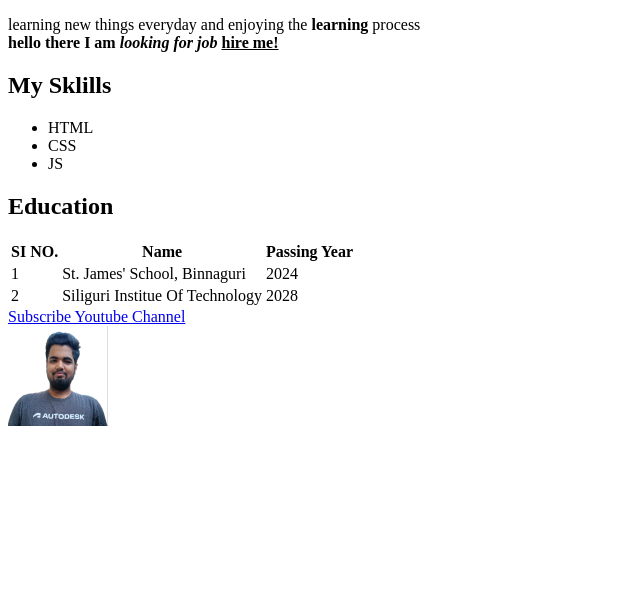
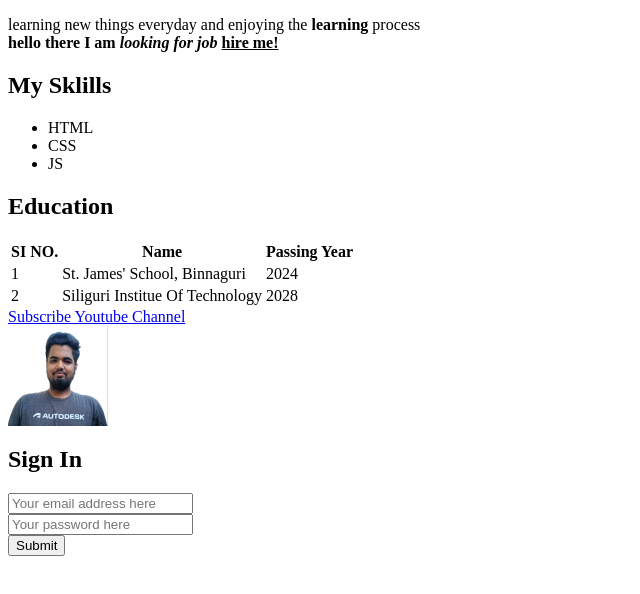
Before and after one commit to ShahbazCoder1/Web-Development-for-Beginners, a plain HTML site: page html/index.html in a window 1280 px wide. Shown: the part 86-680 px from the top of the page, without its empty margins (0-640 px from the left). Drawn offline with Linux system fonts and the light colour scheme.

Commit message:
Html Tags learning in progress

```diff
--- a/html/index.html
+++ b/html/index.html
@@ -55,8 +55,17 @@
 
 
     <a href="https://youtube.com/@roboatticLab" target="_blank">Subscribe Youtube Channel</a>
+    <br />
+    <img src="./Shahbaz.png" width="100px" alt="This is Shahbaz Photo" />
+
+    <h2>Sign In</h2>
+    <div>
+        <input type="text" placeholder="Your email address here" />
         <br/>
-      <img src="./Shahbaz.png" width="100px" alt="This is Shahbaz Photo"/>
+        <input type="password" placeholder="Your password here" />
+        <br/>
+        <button>Submit</button>
+    </div>
 </body>
 
 </html>
```
Also changed, not shown: 1 other file. Lines whose indentation alone changed are shown as unchanged.
